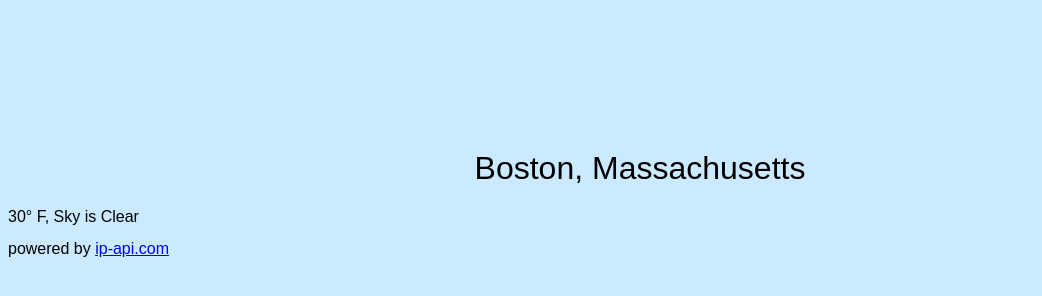
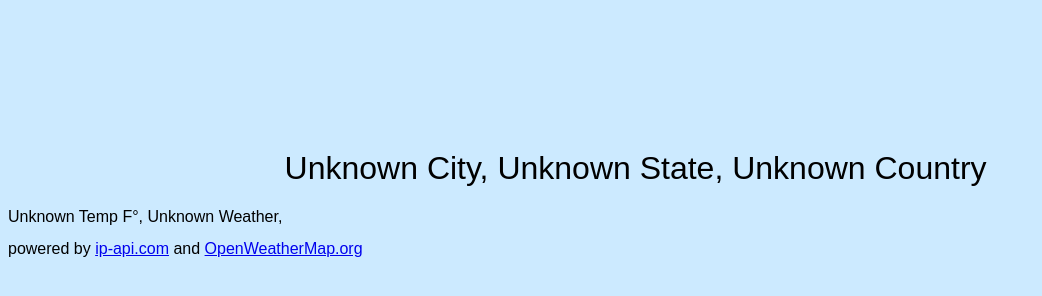
Before and after one commit to jswithalex/BACE-Winter2015, a plain HTML site: page week5/index.html in a window 1280 px wide. Shown: the whole page, without its empty margins (0-1042 px from the left). Drawn offline with nearby package versions, Linux system fonts and the light colour scheme; files that its build step writes are made by us from their sources.

Commit message:
Update index.html

```diff
--- a/week5/index.html
+++ b/week5/index.html
@@ -1,17 +1,28 @@
 <!DOCTYPE html>
 <html lang="en">
 <head>
-  <meta charset="UTF-8">
-  <link type="text/css" rel="stylesheet"  href="style.css">
+	<meta charset="UTF-8">
+	<link type="text/css"	rel="stylesheet"	href="style.css">
+  <script src="https://cdnjs.cloudflare.com/ajax/libs/jquery/2.1.3/jquery.min.js"></script>
+	<script src="js/script.js"></script>
 </head>
 <body>
-<h1><span id="city">Boston</span>, <span id="state">Massachusetts</span></h1>
-<h2><span id="temp">30° F</span>, <span id="short-desc">Sky is Clear</span></h2>
 
-<footer>
-<span>powered by <a href="www.ip-api.com">ip-api.com</a> </span>
-</footer>
+  <h1>
+	  <span id="city">Unknown City</span>,
+		<span id="state">Unknown State</span>,
+		<span id="country">Unknown Country</span>
+		<img id="#icon"></img>
+	</h1>
+  <h2>
+	  <span id="temp">Unknown Temp</span>
+		<span id="unit"> F°</span>,
+		<span id="desc">Unknown Weather</span>,
+		<span id="humidity"></span>
+	</h2>
 
-<script src="https://cdnjs.cloudflare.com/ajax/libs/jquery/2.1.3/jquery.min.js"></script>
+  <footer>
+    <span>powered by <a href="http://ip-api.com">ip-api.com</a> and <a href="http://openweathermap.org">OpenWeatherMap.org</a> </span>
+  </footer>
 </body>
 </html>
```
